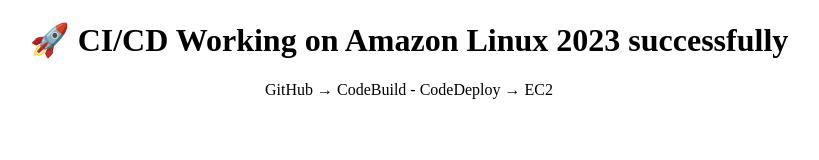
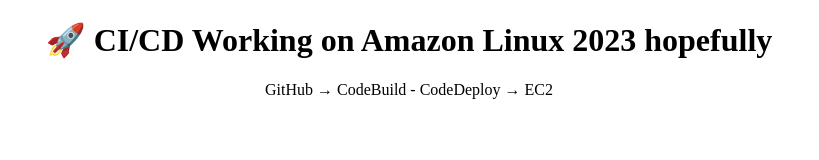
Before and after one commit to umasankarbgit/aws-pipeline-2, a plain HTML site: page httpd/index.html in a window 1280 px wide. Shown: the whole page, without its empty margins (231-1050 px from the left). Drawn offline with Linux system fonts and the light colour scheme.

Commit message:
Update index.html

```diff
--- a/httpd/index.html
+++ b/httpd/index.html
@@ -4,7 +4,7 @@
     <title>Apache CI/CD – AL2023</title>
 </head>
 <body style="text-align:center;">
-    <h1>🚀 CI/CD  Working on Amazon Linux 2023 successfully</h1>
+    <h1>🚀 CI/CD  Working on Amazon Linux 2023 hopefully</h1>
     <p>GitHub → CodeBuild - CodeDeploy → EC2</p>
 </body>
 </html>
```
